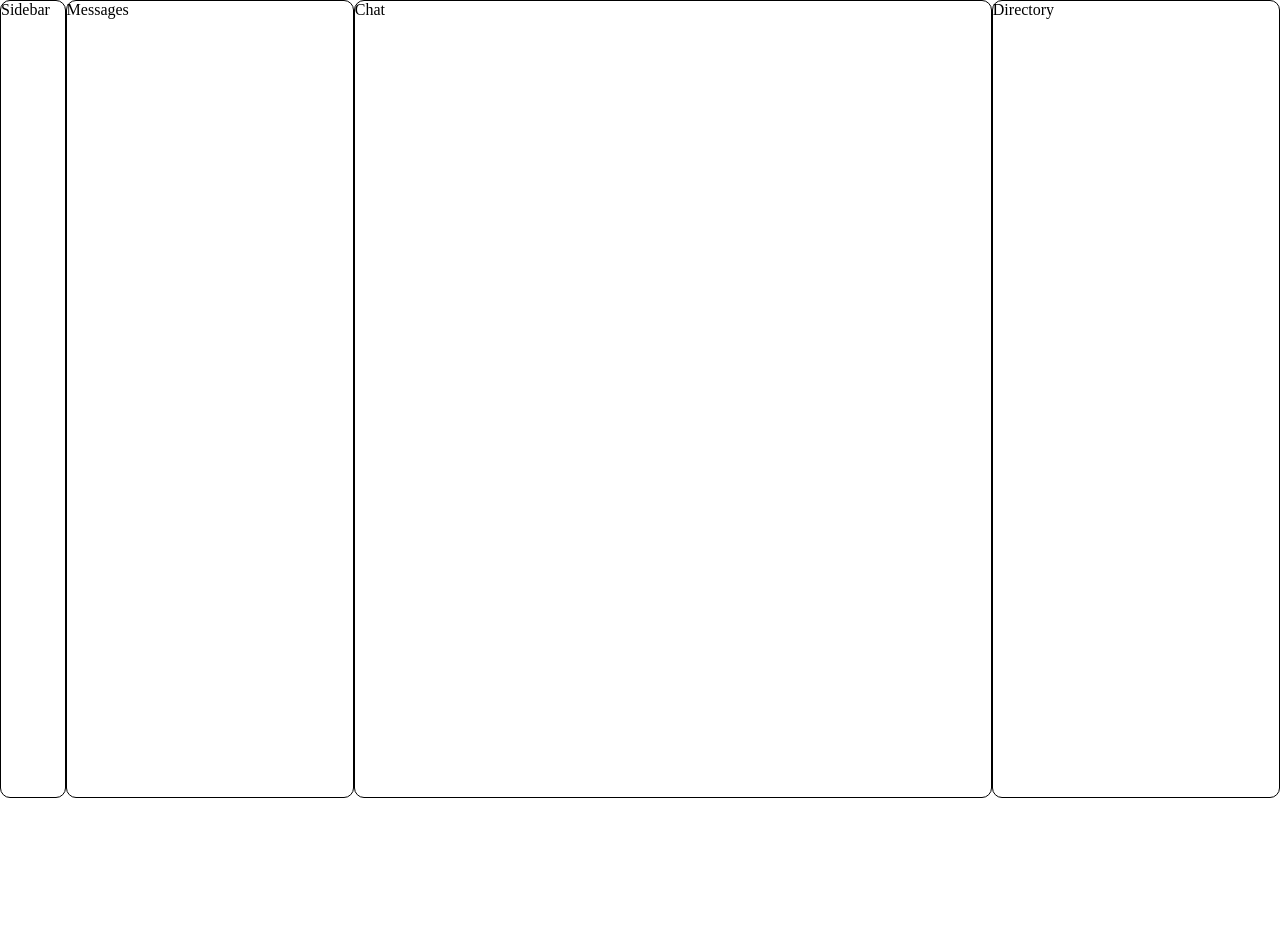
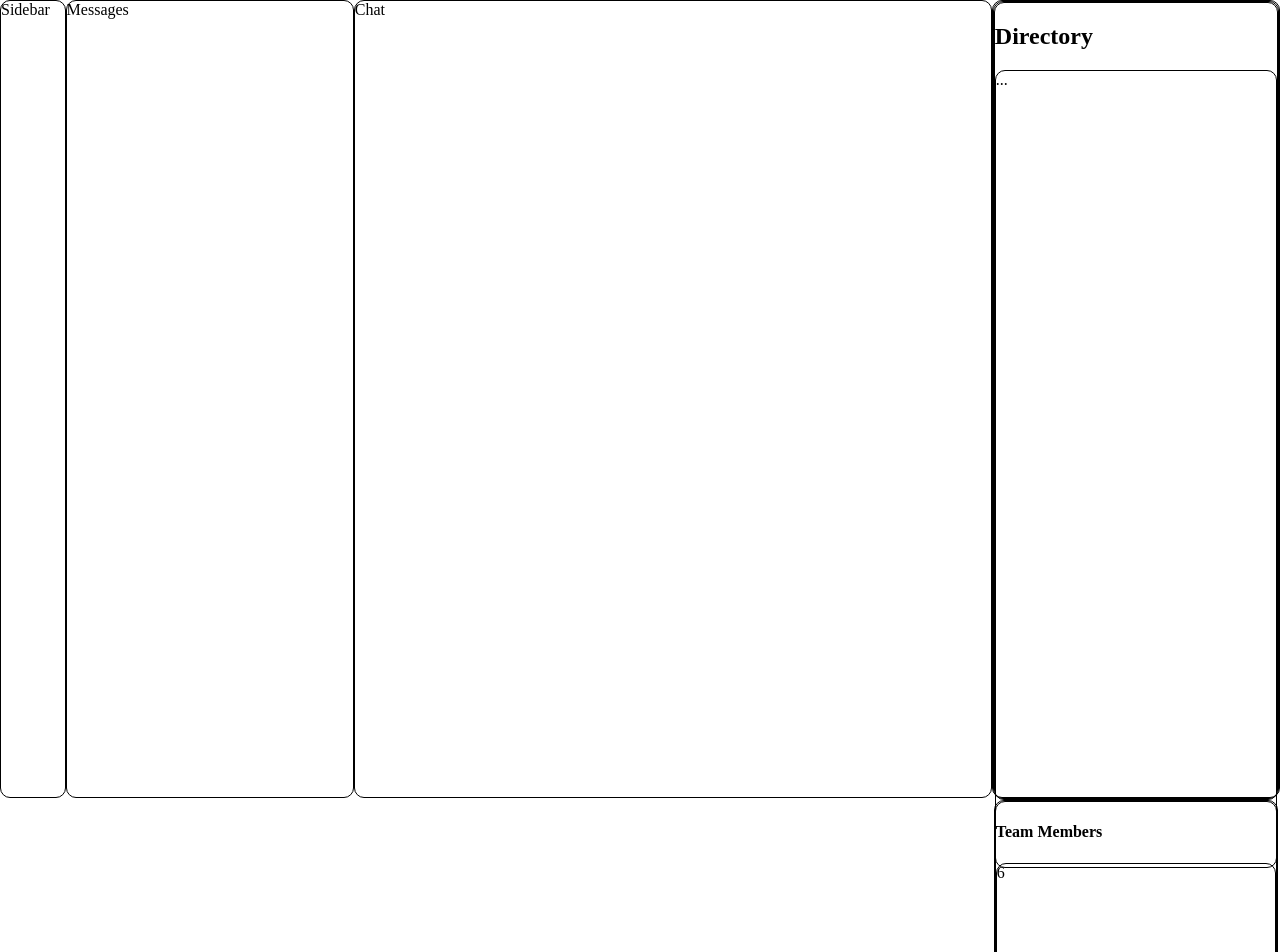
Before and after one commit to flydevs/chat-app-web, a React app: page / in a window 1280 px wide. Shown: the top 952 px of the page. Before the commit the page ends 800 px from the top, so only its background shows below. Built offline with nearby package versions, Linux system fonts and the light colour scheme.

Commit message:
main directory section html

```diff
--- a/src/components/DirectorySection/index.js
+++ b/src/components/DirectorySection/index.js
@@ -1,8 +1,27 @@
 import React from 'react'
+import styles from './directorySection.scss'
 
 function DirectorySection() {
     return (
-        <div>
+        <div className="DirectoryCont">
+            <div className="DirectoryCont__head">
+                <h2>Directory</h2>
+                <div>...</div>
+            </div>
+            <div className="DirectoryCont__main1">
+                <div className="DirectoryCont__main1__flex">
+                    <h4>Team Members</h4>
+                    <div>6</div>
+                </div>
+                <h1>cards will display here</h1>
+            </div>
+            <div className="DirectoryCont__main2">
+                <div className="DirectoryCont__main2__flex">
+                <h4>Files</h4>
+                <div>125</div>
+                </div>
+                <h1>Files willl be desplayed here</h1>
+            </div>
 
         </div>
     )
--- a/src/pages/Home/index.js
+++ b/src/pages/Home/index.js
@@ -1,4 +1,5 @@
 import React from 'react'
+import DirectorySection from '../../components/DirectorySection'
 import './Home.scss'
 function Home() {
     return (
@@ -6,7 +7,7 @@ function Home() {
             <div className="HomeLayout__sidebar">Sidebar</div>
             <div className="HomeLayout__messages">Messages</div>
             <div className="HomeLayout__chat">Chat</div>
-            <div className="HomeLayout__directory">Directory</div>
+            <div className="HomeLayout__directory"><DirectorySection/></div>
         </div>
     )
 }
```
Also changed, not shown: src/components/DirectorySection/directorySection.scss (added).
